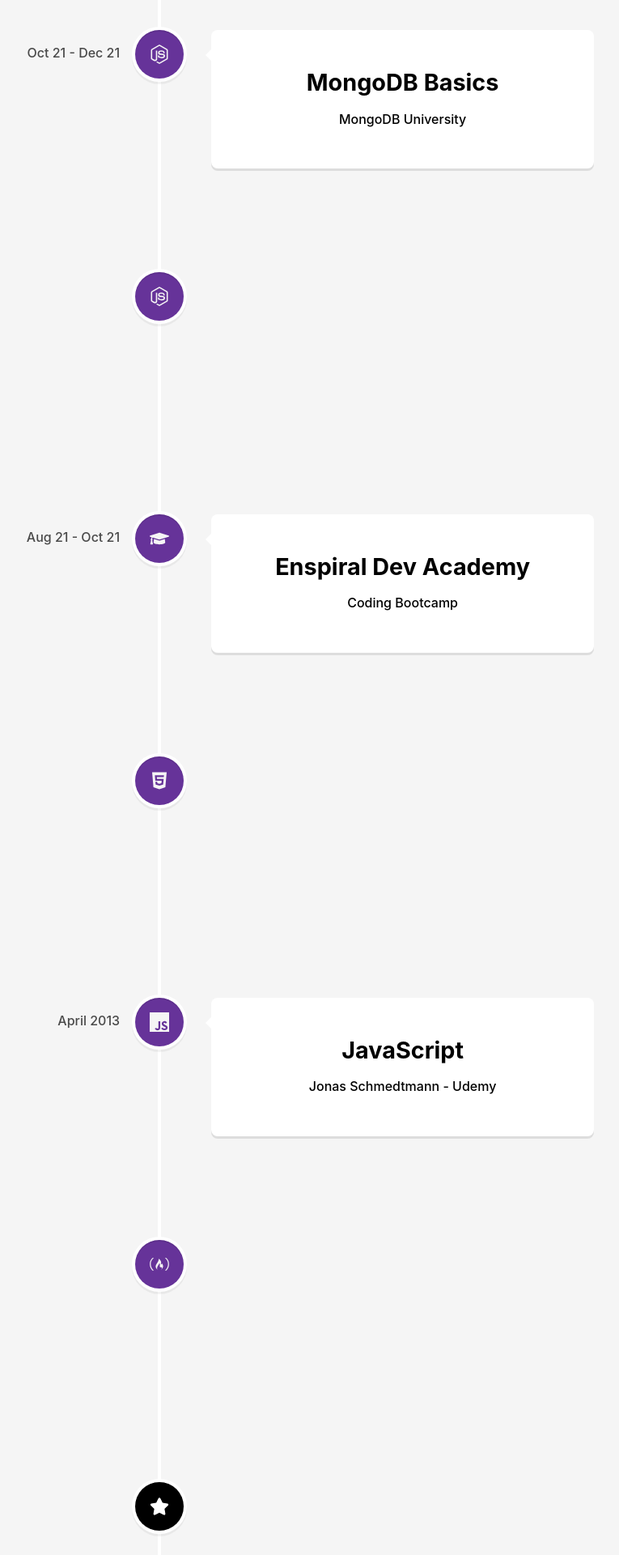
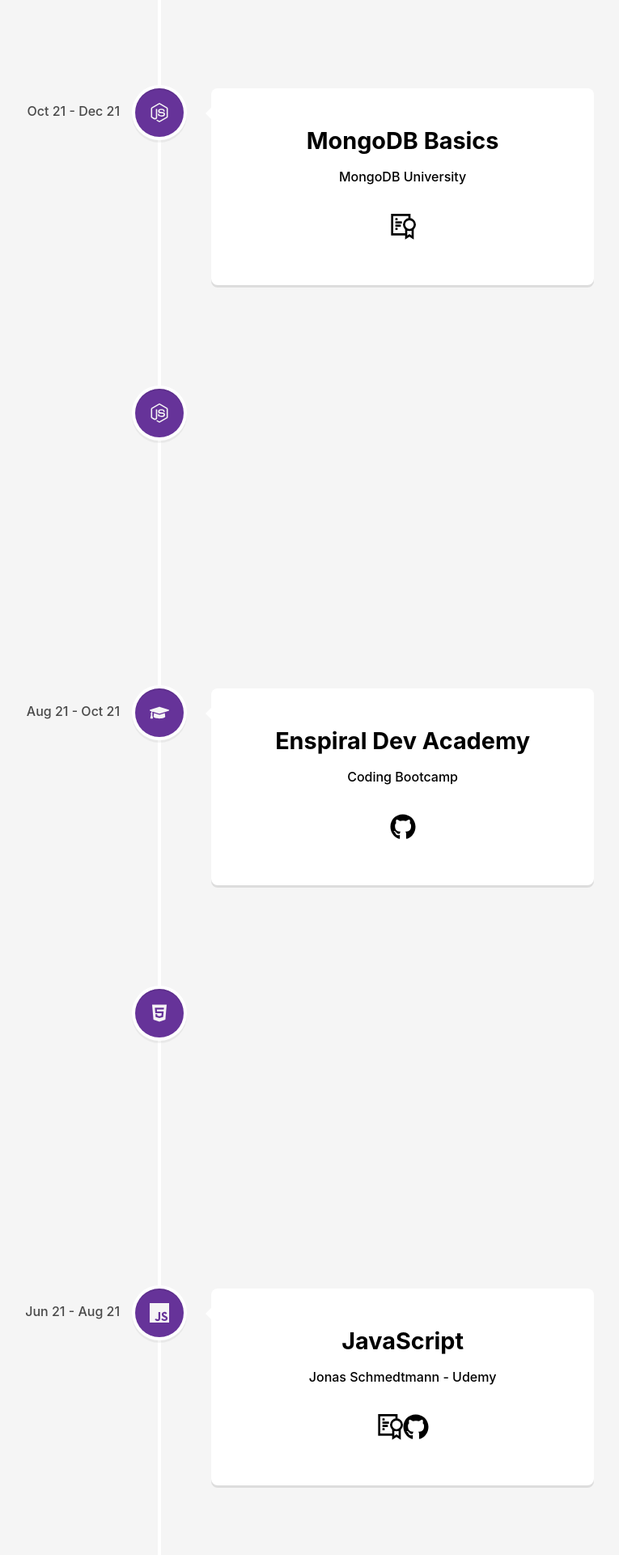
Before and after one commit to ninaokumura/portfolio-react, a React (Create React App) app: page /about in a window 1280 px wide. Shown: the part 860-2780 px from the top of the page at 81% size, without its empty margins (443-1208 px from the left). Built offline with nearby package versions, Linux system fonts and the light colour scheme.

Commit message:
add external links

```diff
--- a/src/components/timeline/timeline.css
+++ b/src/components/timeline/timeline.css
@@ -14,3 +14,11 @@
   text-align: left;
   color: black;
 }
+
+.subtitle {
+  padding-bottom: 2rem;
+}
+
+.certificate-icon {
+  font-size: 2rem;
+}
--- a/src/components/timeline/timeline.jsx
+++ b/src/components/timeline/timeline.jsx
@@ -1,4 +1,5 @@
 import React from 'react';
+
 import {
   FaNodeJs,
   FaReact,
@@ -29,7 +30,12 @@
           icon={<FaReact />}
         >
           <h3 className='vertical-timeline-element-title'>Learning React</h3>
-          <p>Epic React - Kent C. Dodds</p>
+          <p className='subtitle'>Epic React - Kent C. Dodds</p>
+          <span className='certificate-icon'>
+            <a href='https://university.mongodb.com/course_completion/9b45cc19-2167-4df2-af9d-eee734a4f764?utm_source=copy&utm_medium=social&utm_campaign=university_social_sharing'>
+              <GrCertificate />
+            </a>
+          </span>
         </VerticalTimelineElement>
 
         <VerticalTimelineElement
@@ -40,18 +46,33 @@
         >
           <h3 className='vertical-timeline-element-title'>MongoDB Basics</h3>
 
-          <p>MongoDB University</p>
+          <p className='subtitle'>MongoDB University</p>
+          <span className='certificate-icon'>
+            <a href='https://university.mongodb.com/course_completion/9b45cc19-2167-4df2-af9d-eee734a4f764?utm_source=copy&utm_medium=social&utm_campaign=university_social_sharing'>
+              <GrCertificate />
+            </a>
+          </span>
         </VerticalTimelineElement>
 
         <VerticalTimelineElement
           className='vertical-timeline-element'
-          date='Oct 21 - Dec 21'
+          date='Dec 21'
           iconStyle={{ background: 'rebeccaPurple', color: 'whiteSmoke' }}
           icon={<FaNodeJs />}
         >
           <h3 className='vertical-timeline-element-title'>Node.js Bootcamp</h3>
 
-          <p>Jonas Schmedtmann - Udemy</p>
+          <p className='subtitle'>Jonas Schmedtmann - Udemy</p>
+          <span className='certificate-icon'>
+            <a href='https://udemy-certificate.s3.amazonaws.com/image/UC-790e0a3c-647c-4b2f-96dd-79d88b8d7b1a.jpg'>
+              <GrCertificate />
+            </a>
+          </span>
+          <span className='certificate-icon'>
+            <a href='https://github.com/ninaokumura'>
+              <FaGithub />
+            </a>
+          </span>
         </VerticalTimelineElement>
         <VerticalTimelineElement
           className='vertical-timeline-element'
@@ -63,32 +84,57 @@
             Enspiral Dev Academy
           </h3>
 
-          <p>Coding Bootcamp</p>
+          <p className='subtitle'>Coding Bootcamp</p>
+          <span className='certificate-icon'>
+            <a href='https://github.com/ninaokumura'>
+              <FaGithub />
+            </a>
+          </span>
         </VerticalTimelineElement>
         <VerticalTimelineElement
           className='vertical-timeline-element'
-          date='Jun 21 - Aug 21'
+          date='Aug 21'
           iconStyle={{ background: 'rebeccaPurple', color: 'whiteSmoke' }}
           icon={<FaHtml5 />}
         >
           <h3 className='vertical-timeline-element-title'>HTML and CSS</h3>
 
-          <p>Jonas Schmedtmann</p>
+          <p className='subtitle'>Jonas Schmedtmann</p>
+          <span className='certificate-icon'>
+            <a href='https://www.udemy.com/certificate/UC-f206e098-0f0a-4eb2-b3cd-42e896014218/'>
+              <GrCertificate />
+            </a>
+          </span>
+          <span className='certificate-icon'>
+            <a href='https://github.com/ninaokumura'>
+              <FaGithub />
+            </a>
+          </span>
         </VerticalTimelineElement>
         <VerticalTimelineElement
           className='vertical-timeline-element'
           // contentStyle={{ background: 'black', color: '#fff' }}
-          date='April 2013'
+          date='Jun 21 - Aug 21'
           iconStyle={{ background: 'rebeccaPurple', color: 'whiteSmoke' }}
           icon={<SiJavascript />}
         >
           <h3 className='vertical-timeline-element-title'>JavaScript</h3>
           {/* <h4 className='vertical-timeline-element-subtitle'>Online Course</h4> */}
-          <p>Jonas Schmedtmann - Udemy</p>
+          <p className='subtitle'>Jonas Schmedtmann - Udemy</p>
+          <span className='certificate-icon'>
+            <a href='https://www.udemy.com/certificate/UC-554a1c02-21bb-415f-9893-dc77a85b2630/'>
+              <GrCertificate />
+            </a>
+          </span>
+          <span className='certificate-icon'>
+            <a href='https://github.com/ninaokumura'>
+              <FaGithub />
+            </a>
+          </span>
         </VerticalTimelineElement>
         <VerticalTimelineElement
           className='vertical-timeline-element--education'
-          date='November 2012'
+          date='Feb 21 - Mar 21'
           iconStyle={{ background: 'rebeccaPurple', color: 'whiteSmoke' }}
           icon={<FaFreeCodeCamp />}
         >
@@ -96,11 +142,21 @@
             Responsive Web Design
           </h3>
           {/* <h4 className='vertical-timeline-element-subtitle'>Online Course</h4> */}
-          <p>FreeCodeCamp</p>
+          <p className='subtitle'>FreeCodeCamp</p>
+          <span className='certificate-icon'>
+            <a href='https://www.freecodecamp.org/certification/elaine-okumura/responsive-web-design'>
+              <GrCertificate />
+            </a>
+          </span>
+          <span className='certificate-icon'>
+            <a href='https://github.com/ninaokumura'>
+              <FaGithub />
+            </a>
+          </span>
         </VerticalTimelineElement>
 
         <VerticalTimelineElement
-          iconStyle={{ background: 'black', color: 'white' }}
+          iconStyle={{ background: 'rebeccaPurple', color: 'whiteSmoke' }}
           icon={<FaStar />}
         />
       </VerticalTimeline>
```
